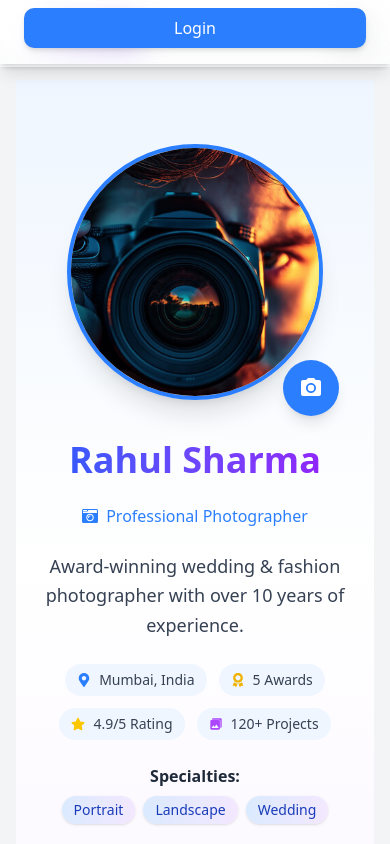
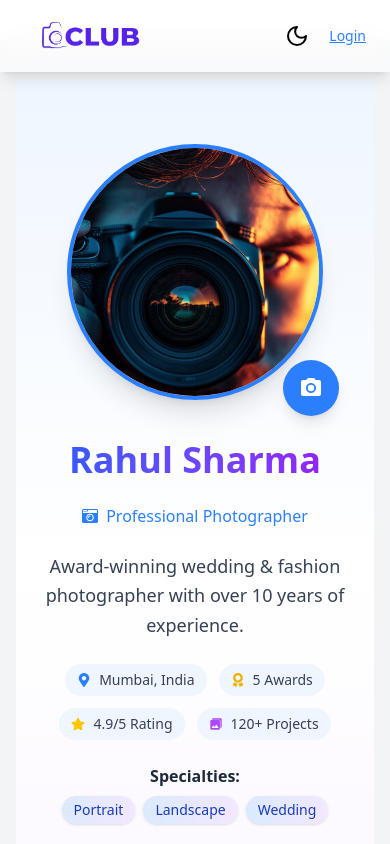
Before and after one commit to Rush-Tech23/club, a Next.js app: page /photographers in a window 390 px wide. Shown: the top 844 px of the page. Built offline with nearby package versions, Linux system fonts and the light colour scheme.

Commit message:
mobile view

```diff
--- a/components/Featured-Photographers.tsx
+++ b/components/Featured-Photographers.tsx
@@ -2,7 +2,7 @@
 
 import React, { useState } from "react";
 import Image from "next/image";
-import { Briefcase, Camera, MapPin, Star, ArrowRight, Heart } from "lucide-react";
+import { Briefcase, MapPin, Star, ArrowRight, Heart } from "lucide-react";
 import { TextAnimate } from "./magicui/text-animate";
 // import { useTheme } from "@/app/theme-provider";
 import { BorderBeam } from "./magicui/border-beam";
@@ -329,7 +329,7 @@ const FeaturedPhotographers = () => {
         {/* Title with View Switcher */}
         <div className="flex flex-col md:flex-row justify-between items-center mb-8">
           <div className="flex items-center gap-2 mb-4 md:mb-0 text-3xl font-bold text-gray-800 dark:text-white">
-            <Camera className="w-9 h-9 text-blue-600 dark:text-blue-400 px-1" />
+            {/* <Camera className="w-9 h-9 text-blue-600 dark:text-blue-400 px-1" /> */}
             <TextAnimate animation="blurIn" as="h1">
               Featured Photographers
             </TextAnimate>
--- a/components/Hero.tsx
+++ b/components/Hero.tsx
@@ -2,7 +2,7 @@
 
 import { cn } from "@/lib/utils";
 import { AnimatedGridPattern } from "./magicui/animated-grid-pattern";
-import { BackgroundLines } from "./ui/background-lines";
+// import { BackgroundLines } from "./ui/background-lines";
 import { Lexend } from 'next/font/google';
 import { Search, Camera, MapPin } from "lucide-react";
 import Image from "next/image";
@@ -11,9 +11,9 @@ const lexend = Lexend({ subsets: ['latin'], weight: ['300', '400', '500', '600']
 
 export default function Hero() {
   return (
-    <BackgroundLines>
+
       <section
-        className={`relative w-full h-screen flex items-center justify-center overflow-hidden bg-gradient-to-br from-white to-gray-100 dark:from-gray-900 dark:to-gray-950 ${lexend.className}`}
+        className={`relative w-full min-h-screen py-12 md:py-0  flex items-center justify-center overflow-hidden bg-gradient-to-br from-white to-gray-100 dark:from-gray-900 dark:to-gray-950 ${lexend.className}`}
       >
         {/* Animated Grid Background */}
         <AnimatedGridPattern
@@ -103,16 +103,10 @@ export default function Hero() {
                 fill
                 className="object-cover"
               />
-              {/* <div className="absolute inset-0 bg-gradient-to-t from-gray-900/80 to-transparent"></div>
-              <div className="absolute bottom-0 left-0 p-6 text-white">
-                <p className="text-sm font-medium">Featured Artist</p>
-                <h3 className="text-xl font-bold">Sarah Johnson</h3>
-                <p className="text-sm opacity-80">Portrait Specialist</p>
-              </div> */}
             </div>
           </div>
         </div>
+        <div className="absolute bottom-0 w-full h-8 bg-transparent" />
       </section>
-    </BackgroundLines>
   );
 }
--- a/components/LatestPhotoShoots.tsx
+++ b/components/LatestPhotoShoots.tsx
@@ -1,7 +1,7 @@
 "use client";
 import Image from "next/image";
 import { useState, useEffect } from "react";
-import { Camera, X } from "lucide-react";
+import {X } from "lucide-react";
 import { TextAnimate } from "./magicui/text-animate";
 
 const photoShoots = [
@@ -31,7 +31,7 @@ export default function LatestPhotoShoots() {
     <section className="relative bg-gray-100 dark:bg-gray-900 py-16 px-6">
       <div className="max-w-6xl mx-auto text-center">
         <div className="text-4xl font-bold text-gray-800 dark:text-white flex items-center justify-center gap-3">
-          <Camera className="w-10 h-10 text-blue-600 dark:text-blue-400 px-1" />
+          {/* <Camera className="w-10 h-10 text-blue-600 dark:text-blue-400 px-1" /> */}
           <TextAnimate animation="blurIn" as="h1">
           Latest Photo Shoots
           </TextAnimate>
--- a/components/MapComponent.tsx
+++ b/components/MapComponent.tsx
@@ -1,6 +1,6 @@
 "use client";
 
-import { MapPin } from "lucide-react";
+// import { MapPin } from "lucide-react";
 import { GoogleMaps } from "./GoogleMaps";
 import { GoogleMapsWrapper } from "./GoogleMapsWrapper";
 
@@ -16,8 +16,8 @@ export const LOCATIONS = [
 export const MapComponent = () => (
   <section className="bg-gray-100 dark:bg-gray-900 py-12">
     <div className="max-w-[1200px] mx-auto px-6">
-      <div className="text-3xl font-bold text-gray-800 dark:text-white text-center flex justify-center gap-1 mb-6">
-        <MapPin className="w-9 h-9 text-blue-600 dark:text-blue-400 px-1" />
+      <div className="text-3xl font-bold text-gray-800 dark:text-white text-center flex justify-center gap-1 md:gap-0 mb-6">
+        {/* <MapPin className="w-9 h-9 text-blue-600 dark:text-blue-400 " /> */}
         Find Photographers Near You
       </div>
       <div className="rounded-xl overflow-hidden shadow-lg border border-gray-200 dark:border-gray-700">
--- a/components/Navbar.tsx
+++ b/components/Navbar.tsx
@@ -1,12 +1,12 @@
-"use client";
-import { useState } from "react";
+// "use client";
+// import { useState } from "react";
 import Link from "next/link";
-import { FiMenu, FiX } from "react-icons/fi";
+// import { FiMenu, FiX } from "react-icons/fi";
 import Image from "next/image";
 import Theme from "./theme";
 
 const Navbar = () => {
-  const [isOpen, setIsOpen] = useState(false);
+  // const [isOpen, setIsOpen] = useState(false);
 
   return (
     <nav className="fixed top-0 left-0 w-full z-50 bg-white/50 dark:bg-gray-900/60 backdrop-blur-md shadow-lg transition-colors">
@@ -24,6 +24,8 @@ const Navbar = () => {
           </Link>
 
           {/* Desktop Links */}
+         {/* Right side nav items */}
+<div className="flex items-center space-x-4">
   <div className="hidden md:flex items-center space-x-6">
     <Theme />
     <Link
@@ -34,18 +36,39 @@ const Navbar = () => {
     </Link>
   </div>
 
+  {/* Mobile: Theme + small login button */}
+  <div className="flex md:hidden items-center space-x-3">
+    <Theme />
+    <Link
+      href="/login"
+      className="text-blue-500 dark:text-blue-400 text-sm font-medium underline"
+    >
+      Login
+    </Link>
+
+    {/* Hamburger menu button */}
+    {/* <button
+      className="text-gray-800 dark:text-white"
+      onClick={() => setIsOpen(!isOpen)}
+    >
+      {isOpen ? <FiX size={28} /> : <FiMenu size={28} />}
+    </button> */}
+  </div>
+</div>
+
+
           {/* Mobile Menu Button */}
-          <button
+          {/* <button
             className="md:hidden text-gray-800 dark:text-white"
             onClick={() => setIsOpen(!isOpen)}
           >
             {isOpen ? <FiX size={28} /> : <FiMenu size={28} />}
-          </button>
+          </button> */}
         </div>
       </div>
 
       {/* Mobile Menu */}
-      <div
+      {/* <div
         className={`md:hidden fixed top-16 left-0 w-full bg-white/40 dark:bg-gray-800/60 backdrop-blur-lg transition-transform duration-300 shadow-md ${
           isOpen ? "translate-y-0" : "-translate-y-full"
         }`}
@@ -58,7 +81,7 @@ const Navbar = () => {
             Login
           </Link>
         </div>
-      </div>
+      </div> */}
     </nav>
   );
 };
--- a/components/Tags.tsx
+++ b/components/Tags.tsx
@@ -1,6 +1,6 @@
 import Marquee from "react-fast-marquee";
 import { TextAnimate } from "./magicui/text-animate";
-import { Camera } from "lucide-react";
+// import { Camera } from "lucide-react";
 import Image from "next/image";
 
 const categories = [
@@ -42,7 +42,7 @@ const Tags = () => {
     <section className="bg-gray-100 dark:bg-gray-900 py-12 px-4">
       <div className="max-w-[1200px] mx-auto w-full relative">
         <div className="text-3xl font-bold text-gray-800 dark:text-white text-center flex items-center justify-center mb-8 gap-2">
-          <Camera className="w-9 h-9 text-blue-600 dark:text-blue-400" />
+          {/* <Camera className="w-9 h-9 text-blue-600 dark:text-blue-400" /> */}
           <TextAnimate animation="blurIn" as="h1">
             Photography Categories
           </TextAnimate>
```
Lines whose indentation alone changed are shown as unchanged.
